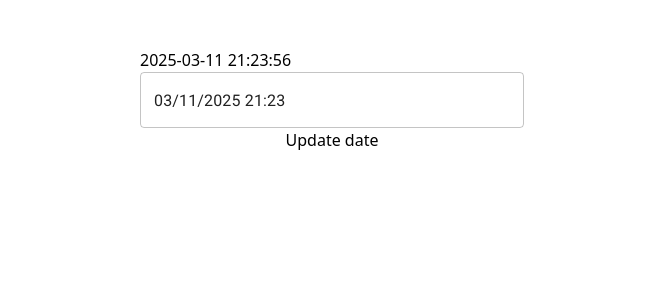
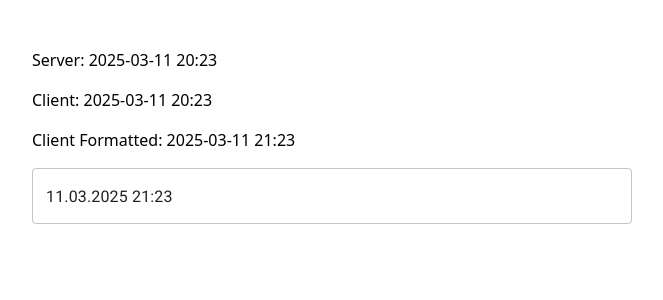
Before and after one commit to vferak/datetimes, a Next.js app: page / in a window 1280 px wide. Shown: the top 300 px of the page, without its empty margins (308-971 px from the left). Built offline with nearby package versions, Linux system fonts and the light colour scheme.

Commit message:
Full example

```diff
--- a/src/app/DateView.tsx
+++ b/src/app/DateView.tsx
@@ -4,28 +4,31 @@ import {useState} from "react";
 import {DateTimePicker} from '@mui/x-date-pickers';
 import {LocalizationProvider} from '@mui/x-date-pickers/LocalizationProvider';
 import {AdapterDateFns} from '@mui/x-date-pickers/AdapterDateFnsV3'
-import {format} from "date-fns";
-import {TZDate} from "@date-fns/tz";
+import {EuropePragueDate, format} from "@/app/date";
+import { cs } from 'date-fns/locale/cs';
+import {saveDate} from "@/app/actions";
+import {format as formatDateFns} from "date-fns";
+import {Divider} from "@mui/material";
 
 export function DateView({serverDate}: { serverDate: Date }) {
-    const [date, setDate] = useState<Date>(new TZDate(serverDate, 'Europe/Prague'));
+    const clientDate = new Date();
 
-    const updateDate = (newDate: Date): void => {
-        setDate(new TZDate(newDate, 'Europe/Prague'));
+    const [date, setDate] = useState<Date>(new Date(serverDate));
+
+    const updateDate = async (newDate: Date): Promise<void> => {
+        await saveDate(newDate);
+        setDate(newDate);
     }
 
     return (
-        <LocalizationProvider dateAdapter={AdapterDateFns}>
-            <div className="flex flex-col w-96 mx-auto mt-12">
-                <p>{format(date, 'yyyy-MM-dd HH:mm:ss')}</p>
-                <DateTimePicker value={date} ampm={false} onChange={(newValue) => {
-                    if (newValue !== null) {
-                        updateDate(newValue);
-                    }
-                }}/>
-                <button onClick={() => updateDate(new Date())}>Update date</button>
-
-            </div>
+        <LocalizationProvider dateAdapter={AdapterDateFns} adapterLocale={cs}>
+            <p>Client: {formatDateFns(clientDate, 'yyyy-MM-dd HH:mm')}</p>
+            <p>Client Formatted: {format(date)}</p>
+            <DateTimePicker value={new EuropePragueDate(date)} ampm={false} onChange={async (newValue) => {
+                if (newValue !== null) {
+                    await updateDate(newValue);
+                }
+            }}/>
         </LocalizationProvider>
 
     );
--- /dev/null
+++ b/src/app/actions.ts
@@ -0,0 +1,5 @@
+'use server'
+
+export const saveDate = async (date: Date): Promise<void> => {
+    console.log('saveDate', date);
+}
--- /dev/null
+++ b/src/app/date.ts
@@ -0,0 +1,14 @@
+import { format as dateFnsFormat } from "date-fns";
+import { TZDate, tz } from "@date-fns/tz";
+
+export const TIMEZONE_EUROPE_PRAGUE = 'Europe/Prague' as const
+
+export const format = (date: Date) => {
+    return dateFnsFormat(date, 'yyyy-MM-dd HH:mm', { in: tz(TIMEZONE_EUROPE_PRAGUE) });
+}
+
+export class EuropePragueDate extends TZDate {
+    constructor(date?: Date) {
+        super(date || new Date(), TIMEZONE_EUROPE_PRAGUE)
+    }
+}
--- a/src/app/layout.tsx
+++ b/src/app/layout.tsx
@@ -21,7 +21,7 @@ export default function RootLayout({
     return (
         <html lang="en">
             <body>
-            {children}
+                {children}
             </body>
         </html>
     );
--- a/src/app/page.tsx
+++ b/src/app/page.tsx
@@ -1,11 +1,15 @@
 import {DateView} from "@/app/DateView";
-import {TZDate} from "@date-fns/tz";
+import {format} from "date-fns";
 
 export default function Home() {
 
     const date = new Date();
 
     return (
-        <DateView serverDate={date}/>
+        <div className="flex flex-col w-[600px] mx-auto mt-12 gap-4">
+            <p>Server: {format(date, 'yyyy-MM-dd HH:mm')}</p>
+
+            <DateView serverDate={date}/>
+        </div>
     )
 }
```
